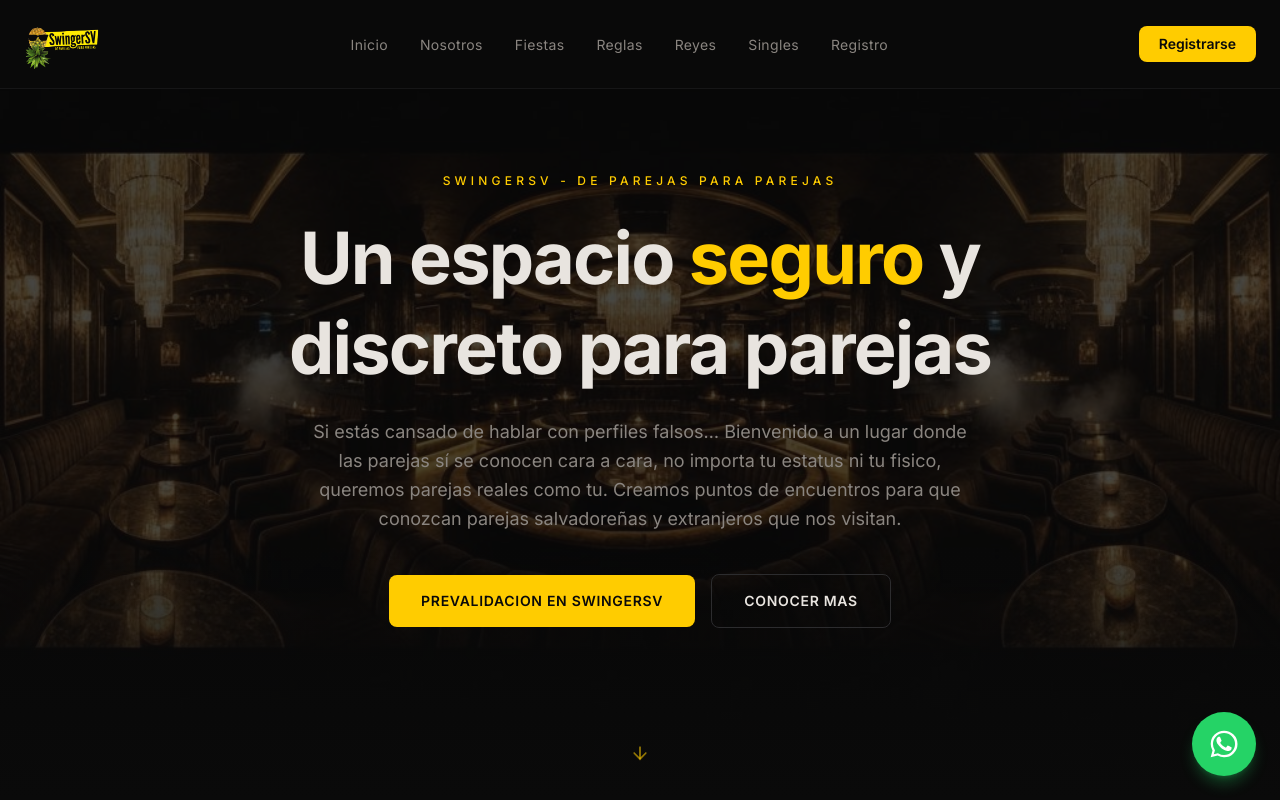
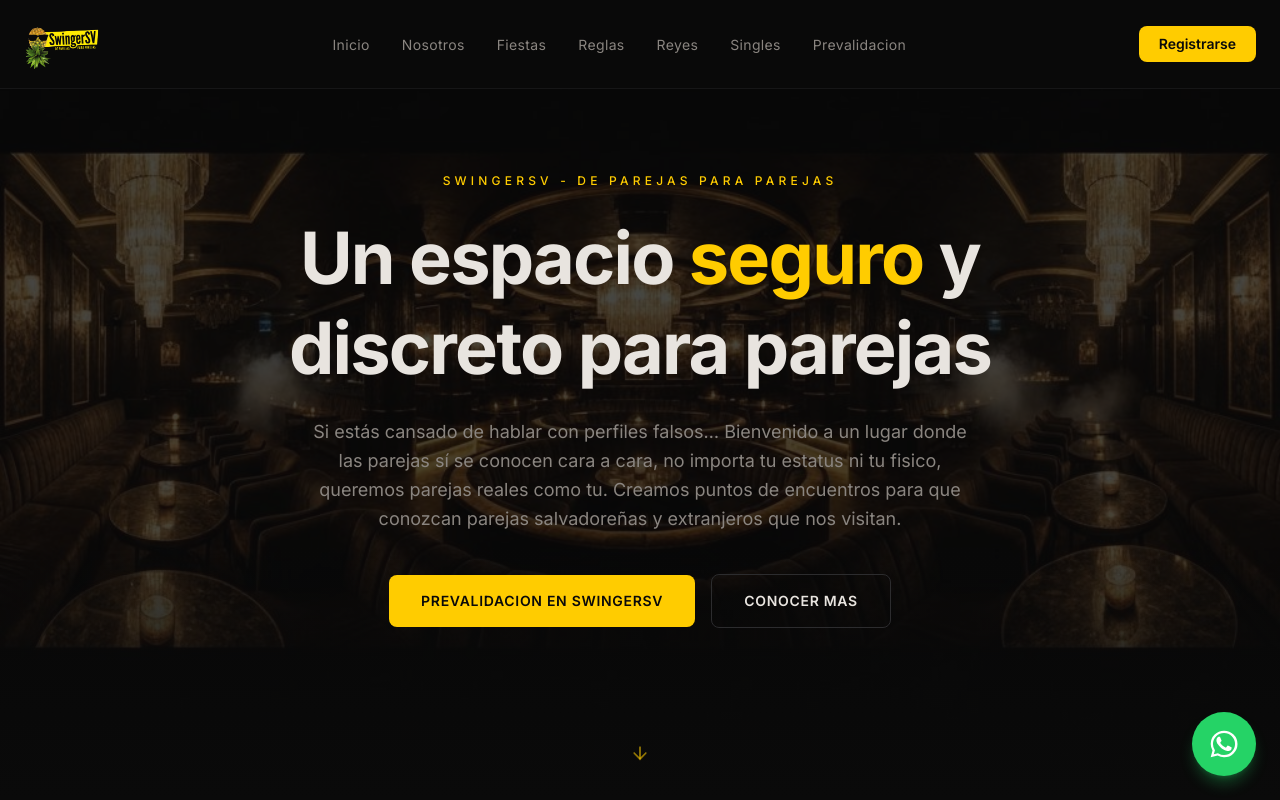
Before and after one commit to ismagab/swingersv-final, a Next.js app: page / in a window 1280 px wide. Shown: the top 800 px of the page. Built offline with nearby package versions, Linux system fonts and the light colour scheme; a web font is replaced by a local one.

Commit message:
update navbar.tsx

```diff
--- a/components/navbar.tsx
+++ b/components/navbar.tsx
@@ -11,7 +11,7 @@ const navLinks = [
   { label: "Reglas", href: "#rules" },
   { label: "Reyes", href: "#kings" },
   { label: "Singles", href: "#singles" },
-  { label: "Registro", href: "#contact" },
+  { label: "Prevalidacion", href: "#contact" },
 ]
 
 export function Navbar() {
@@ -85,7 +85,7 @@ export function Navbar() {
                 onClick={() => setOpen(false)}
                 className="block rounded-lg bg-primary px-5 py-3 text-center text-sm font-semibold text-primary-foreground"
               >
-                Registrarse
+                Prevalidacion
               </a>
             </li>
           </ul>
```
